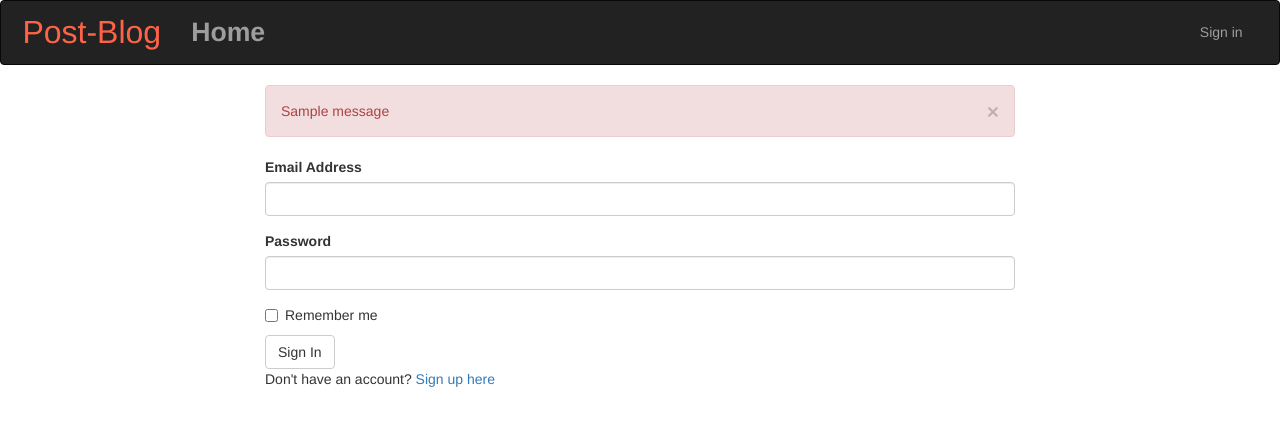
After one commit to Kipkorir2017/Post-Blog, a Flask app: page /authenticate/login in a window 1280 px wide. The commit adds this page. Shown: the top 426 px of the page. Run offline with Flask 2, Linux system fonts and the light colour scheme; tables that the repository leaves empty hold one stand-in row (values such as "Sample post"); one stand-in notice (Sample message) is shown; some libraries are stand-ins or nearby versions.

Commit message:
add login and register templates

```diff
--- /dev/null
+++ b/app/templates/auth/login.html
@@ -0,0 +1,24 @@
+{% extends 'base.html'%}
+{% import 'bootstrap/wtf.html' as wtf%}
+
+{% block content %}
+<div class="container">
+    <div class="row">
+      <div class= "col-md-2"> </div>
+      <div class="col-md-8">
+      <!--Flash message -->
+      {% for message in get_flashed_messages() %}
+        <div class="alert alert-danger">
+        <button type="button" class="close" data-dismiss="alert">&times;</button>
+        {{ message }}
+        </div>
+      {% endfor %}
+      <!-- Login form -->
+      {{wtf.quick_form(login_form)}}
+      <p> Don't have an account? <a href="{{url_for('auth.register')}}">Sign up here</a></p>
+     </div>
+     <div clas="col-md-2"> </div>
+    </div>
+</div>
+
+{% endblock%}
--- a/app/templates/navbar.html
+++ b/app/templates/navbar.html
@@ -13,6 +13,14 @@
             <ul class="nav navbar-nav" style="font-size: 14pt;">
                 <li><a href="/" style="font-size:20pt;font-weight:900">Home</a></li>
             </ul>
+            <ul class="nav navbar-nav navbar-right">
+                {% if current_user.is_authenticated %}
+                <li style="color:white;padding:15px;">{{current_user.username}}</li>
+                <li><a href="{{url_for('auth.logout')}}">Sign out</a></li>
+                {% else %}
+                <li><a href="{{url_for('auth.login')}}">Sign in</a></li>
+                {%endif%}
+              </ul>
 
         </div>
 
```
Also changed, not shown: app/templates/auth/register.html (added, +17 -0 lines).
